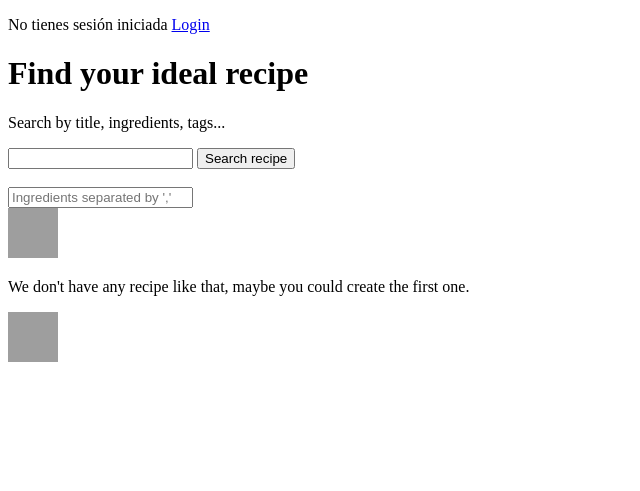
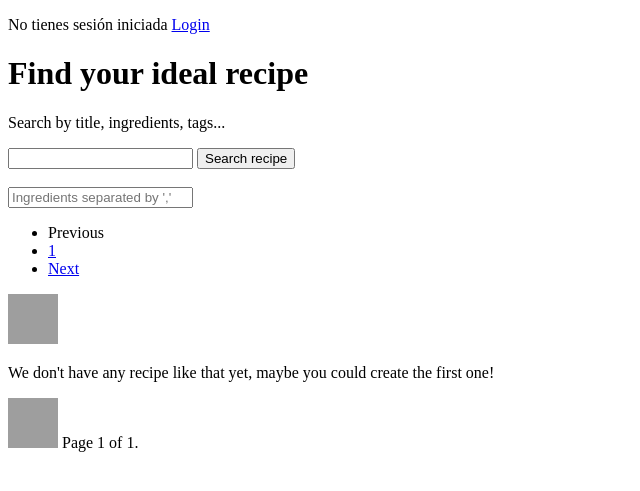
Before and after one commit to spariva/VeggieVibe, a Django app: page / in a window 1280 px wide. Shown: the top 491 px of the page, without its empty margins (0-640 px from the left). Run offline with Django 5.2, Linux system fonts and the light colour scheme; data that the repository does not hold is empty; grey boxes are pictures that could not be loaded.

Commit message:
Pagination finished

````diff
--- a/vego/recipes/templates/recipes/recipe_list.html
+++ b/vego/recipes/templates/recipes/recipe_list.html
@@ -29,25 +29,38 @@
     ...
 {% endfor %}
 
-<div class="pagination">
-    <span class="step-links">
+<nav aria-label="Page navigation">
+  <ul class="pagination justify-content-center">
+    <li class="page-item">
+      <a class="page-link">Previous</a>
+    </li>
+    <li class="page-item"><a class="page-link" href="#">1</a></li>
+    <li class="page-item">
+      <a class="page-link" href="#">Next</a>
+    </li>
+  </ul>
+</nav>
+
+{% if object_list %}
+<nav class="" aria-label="Page navigation">
+    <ul class="step-links pagination justify-content-center">
         {% if page_obj.has_previous %}
-            <a href="?page=1">&laquo; first</a>
-            <a href="?page={{ page_obj.previous_page_number }}">previous</a>
+            <li class="page-item"><a class="page-link" href="?page=1">First</a></li>
+            <li class="page-item"><a class="page-link" href="?page={{ page_obj.previous_page_number }}" aria-label="previous">&laquo;</a></li>
         {% endif %}
-        {% if object_list %}
-        <span class="current">
-            Page {{ page_obj.number }} of {{ page_obj.paginator.num_pages }}.
-        </span>
-        {% else %}
-        <img src="{% static 'recipes/images/onion_sad.jfif' %}" alt="sad face" width="50" height="50">
-        <p>We don't have any recipe like that, maybe you could create the first one.</p>
-        <img src="{% static 'recipes/images/onionorange.jpg' %}" alt="happy face" width="50" height="50">
+        <li class="page-item current"><a class="page-link bg-warning-subtle text-info" href="?page=1">{{ page_obj.number }}</a></li>
+{% else %}
+  <img src="{% static 'recipes/images/onion_sad.jfif' %}" alt="sad face" width="50" height="50">
+  <p>We don't have any recipe like that yet, maybe you could create the first one!</p>
+  <img src="{% static 'recipes/images/onionorange.jpg' %}" alt="happy face" width="50" height="50">
+{% endif %}
+        {% if page_obj.has_next %}
+            <li class="page-item"><a class="page-link" href="?page={{ page_obj.next_page_number }}" aria-label="next">&raquo;</a></li>
+            <li class="page-item"><a class="page-link" href="?page={{ page_obj.paginator.num_pages }}"> Last</a></li>
         {% endif %}
-        {% if page_obj.has_next %}
-            <a href="?page={{ page_obj.next_page_number }}">next</a>
-            <a href="?page={{ page_obj.paginator.num_pages }}">last &raquo;</a>
-        {% endif %}
+      </ul>
+    </nav>
+    <span class="current justify-content-center pagination text-info">
+      Page {{ page_obj.number }} of {{ page_obj.paginator.num_pages }}.
     </span>
-</div>
 {% endblock %} ```
````
